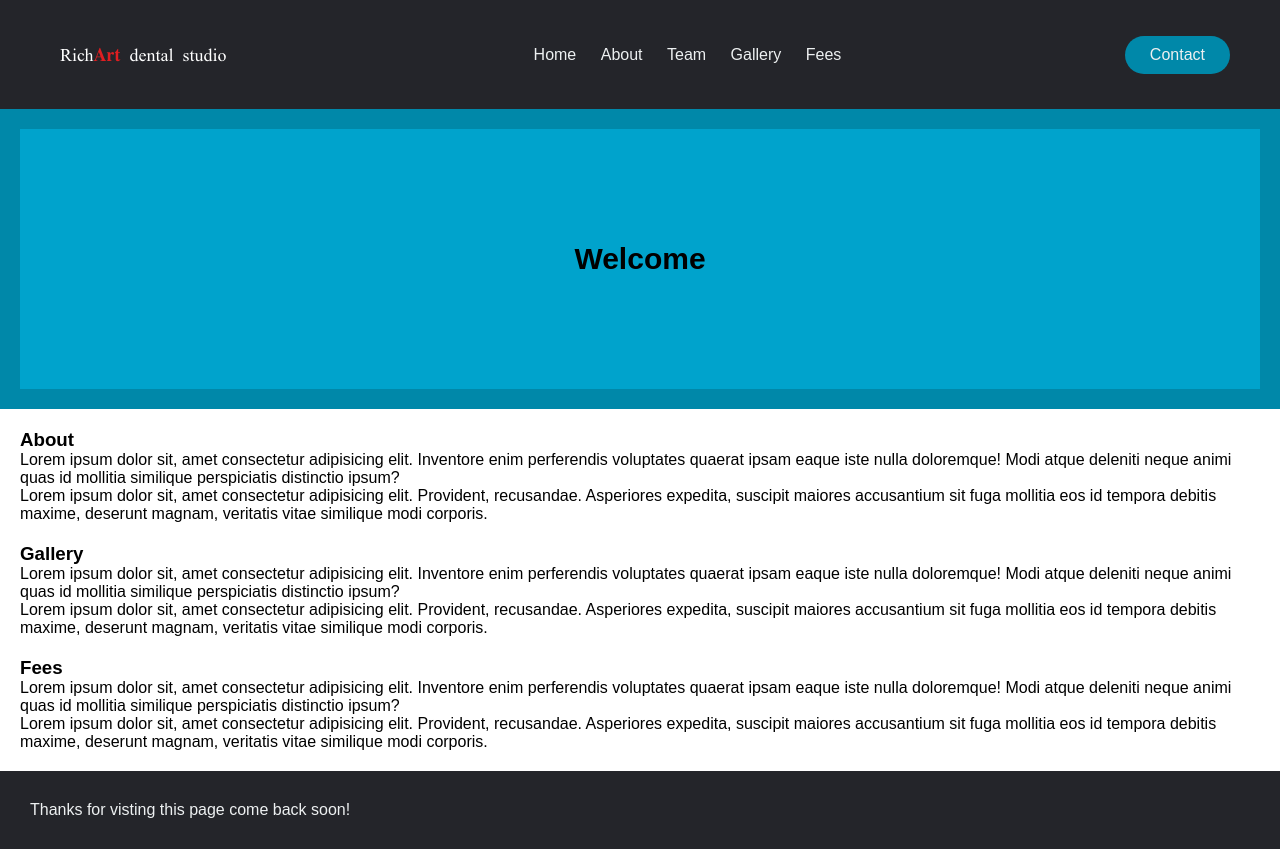
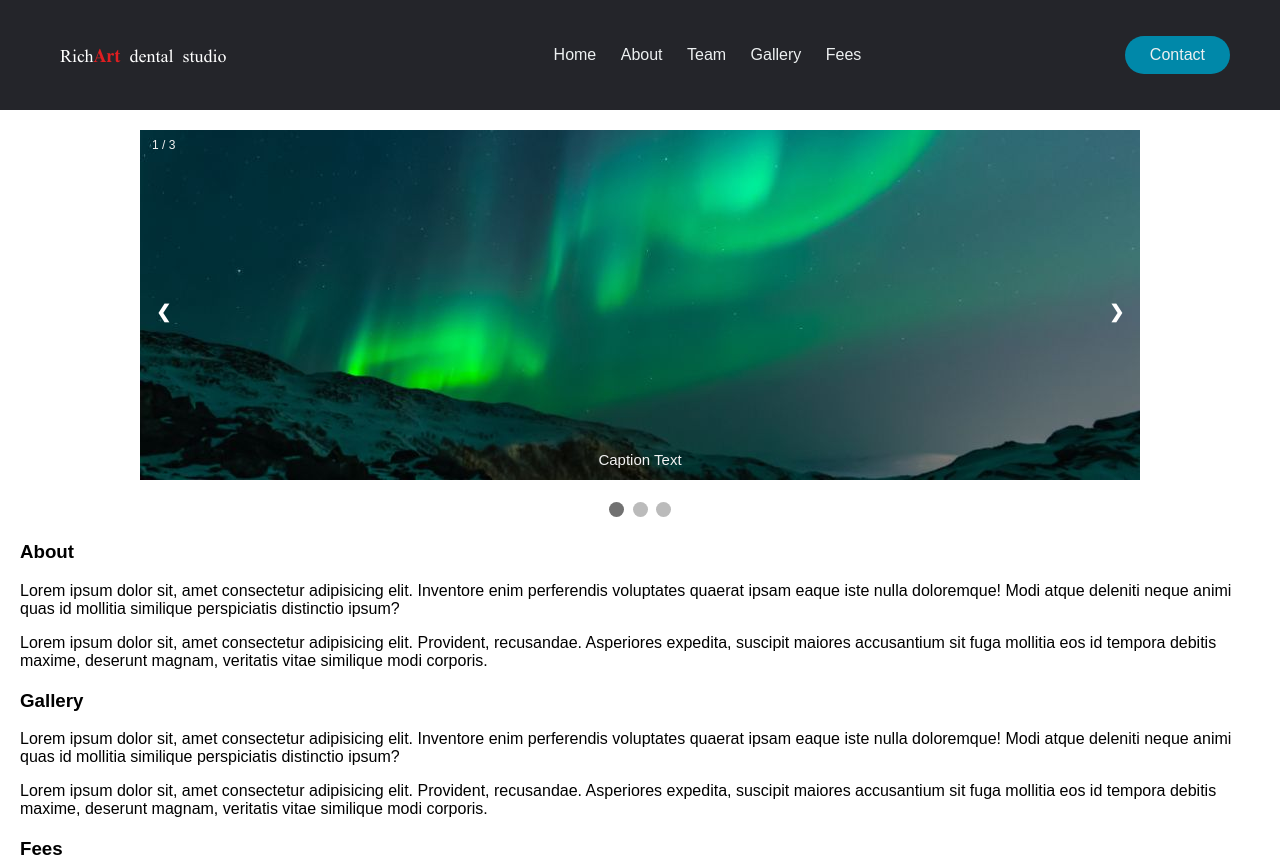
Before and after one commit to Ju2o/RichArtDigital, a plain HTML site: page index.html in a window 1280 px wide. Shown: the top 863 px of the page. Drawn offline with Linux system fonts and the light colour scheme.

Commit message:
added slideshow to index

```diff
--- a/index.html
+++ b/index.html
@@ -7,6 +7,8 @@
     <meta name="viewport" content="width=device-width, initial-scale=1.0">
     <title>RichArtDigital</title>
     <link rel="stylesheet" href="styles.css">
+    <link rel="stylesheet" href="slidesstyles.css">
+    <script type="text/javascript" src="js/slide.js"></script>
 </head>
 <body>
     <header>
@@ -22,8 +24,39 @@
         </nav>
         <a class="cta" href="#"><button>Contact</button></a>
     </header>
-    <section class="welcome">
-        <h2>Welcome</h2>
+    <section>
+        <!-- Slideshow container -->
+        <div class="slideshow-container">
+
+            <!-- Full-width images with number and caption text -->
+            <div class="mySlides fade">
+                <div class="numbertext">1 / 3</div>
+                <img src="images/img_lights_wide.jpeg" style="width:100%">
+                <div class="text">Caption Text</div>
+            </div>
+            <div class="mySlides fade">
+                <div class="numbertext">2 / 3</div>
+                <img src="images/img_nature_wide.jpeg" style="width:100%">
+                <div class="text">Caption Two</div>
+            </div>
+            <div class="mySlides fade">
+                <div class="numbertext">3 / 3</div>
+                <img src="images/img_snow_wide.jpeg" style="width:100%">
+                <div class="text">Caption Three</div>
+            </div>
+
+            <!-- Next and previous buttons -->
+            <a class="prev" onclick="plusSlides(-1)">&#10094;</a>
+            <a class="next" onclick="plusSlides(1)">&#10095;</a>
+        </div>
+        <br>
+
+        <!-- The dots/circles -->
+        <div style="text-align:center">
+            <span class="dot" onclick="currentSlide(1)"></span>
+            <span class="dot" onclick="currentSlide(2)"></span>
+            <span class="dot" onclick="currentSlide(3)"></span>
+        </div>
     </section>
     <section class="about">
         <h3>About</h3>
@@ -43,5 +76,8 @@
     <footer>
         <p>Thanks for visting this page come back soon!</p>
     </footer>
+    <script>
+        showSlides(slideIndex);
+    </script>
 </body>
 </html>
--- /dev/null
+++ b/js/slide.js
@@ -0,0 +1,27 @@
+let slideIndex = 1;
+
+// Next/previous controls
+function plusSlides(n) {
+  showSlides(slideIndex += n);
+}
+
+// Thumbnail image controls
+function currentSlide(n) {
+  showSlides(slideIndex = n);
+}
+
+function showSlides(n) {
+  let i;
+  let slides = document.getElementsByClassName("mySlides");
+  let dots = document.getElementsByClassName("dot");
+  if (n > slides.length) {slideIndex = 1}
+  if (n < 1) {slideIndex = slides.length}
+  for (i = 0; i < slides.length; i++) {
+    slides[i].style.display = "none";
+  }
+  for (i = 0; i < dots.length; i++) {
+    dots[i].className = dots[i].className.replace(" active", "");
+  }
+  slides[slideIndex-1].style.display = "block";
+  dots[slideIndex-1].className += " active";
+}
--- /dev/null
+++ b/slidesstyles.css
@@ -0,0 +1,85 @@
+/* Slideshow container */
+.slideshow-container {
+    max-width: 1000px;
+    position: relative;
+    margin: auto;
+}
+
+/* Hide the images by default */
+.mySlides {
+    display: none;
+}
+
+/* Next & previous buttons */
+.prev, .next {
+    cursor: pointer;
+    position: absolute;
+    top: 50%;
+    width: auto;
+    margin-top: -22px;
+    padding: 16px;
+    color: white;
+    font-weight: bold;
+    font-size: 18px;
+    transition: 0.6s ease;
+    border-radius: 0 3px 3px 0;
+    user-select: none;
+}
+
+/* Position the "next button" to the right */
+.next {
+    right: 0;
+    border-radius: 3px 0 0 3px;
+}
+
+/* On hover, add a black background color with a little bit see-through */
+.prev:hover, .next:hover {
+    background-color: rgba(0,0,0,0.8);
+}
+
+/* Caption text */
+.text {
+    color: #f2f2f2;
+    font-size: 15px;
+    padding: 8px 12px;
+    position: absolute;
+    bottom: 8px;
+    width: 100%;
+    text-align: center;
+}
+
+/* Number text (1/3 etc) */
+.numbertext {
+    color: #f2f2f2;
+    font-size: 12px;
+    padding: 8px 12px;
+    position: absolute;
+    top: 0;
+}
+
+/* The dots/bullets/indicators */
+.dot {
+    cursor: pointer;
+    height: 15px;
+    width: 15px;
+    margin: 0 2px;
+    background-color: #bbb;
+    border-radius: 50%;
+    display: inline-block;
+    transition: background-color 0.6s ease;
+}
+
+.active, .dot:hover {
+    background-color: #717171;
+}
+
+/* Fading animation */
+.fade {
+    animation-name: fade;
+    animation-duration: 1.5s;
+}
+
+@keyframes fade {
+    from {opacity: .4}
+    to {opacity: 1}
+}
--- a/styles.css
+++ b/styles.css
@@ -1,7 +1,5 @@
 * {
     box-sizing: border-box;
-    margin: 0;
-    padding: 0;
     font-family: Arial, Helvetica, sans-serif;
 }
 
@@ -17,6 +15,11 @@ header {
     align-items: center;
     padding: 30px 50px;
     background-color: #24252a;
+}
+
+body {
+    margin: 0;
+    padding: 0;
 }
 
 .logo {
@@ -53,42 +56,17 @@ button:hover {
     background-color: rgba(0, 136, 169, 0.8);
 }
 
-.welcome {
-    display: flex;
-    align-items: center;
-    height: 300px;
-    width: auto;
-    border: 20px solid #0088a9;
-    background-color: #00a3cc;
-}
-
-.welcome h2 {
-    font-size: 30px;
-    margin: auto;
-}
-
-.about  {
-    margin: 20px;
-}
-
-.team  {
-    margin: 20px;
-}
-
-.gallery  {
-    margin: 20px;
-}
-
-.fees  {
+section {
     margin: 20px;
 }
 
 footer {
-    background-color: #24252a;
     height: fit-content;
 }
 
 footer p {
     padding: 30px;
     color: #edf0f1;
+    background-color: #24252a;
+    margin: 0;
 }
--- a/team/team-styles.css
+++ b/team/team-styles.css
@@ -5,8 +5,8 @@
 
 body {
     margin: 0;
+    padding: 0;
 }
-
 
 li, a, button {
     font-size: 16px;
@@ -113,12 +113,17 @@ button:hover {
     background-color: rgba(0, 136, 169, 0.8);
 }
 
+section {
+    margin: 20px;
+}
+
 footer {
-    background-color: #24252a;
     height: fit-content;
 }
 
 footer p {
     padding: 30px;
     color: #edf0f1;
+    background-color: #24252a;
+    margin: 0;
 }
```
Also changed, not shown: Images/img_lights_wide.jpeg (added), Images/img_nature_wide.jpeg (added), Images/img_snow_wide.jpeg (added).
